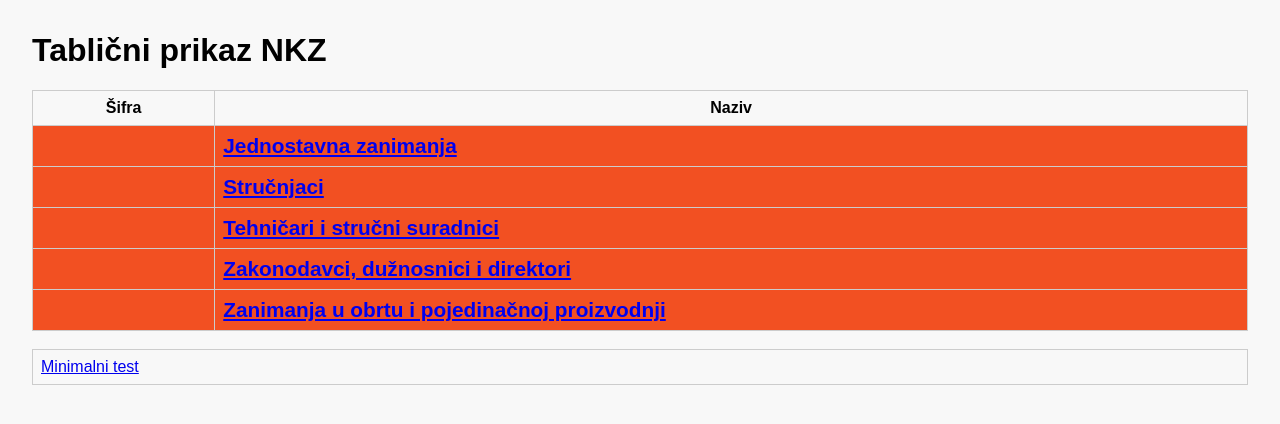
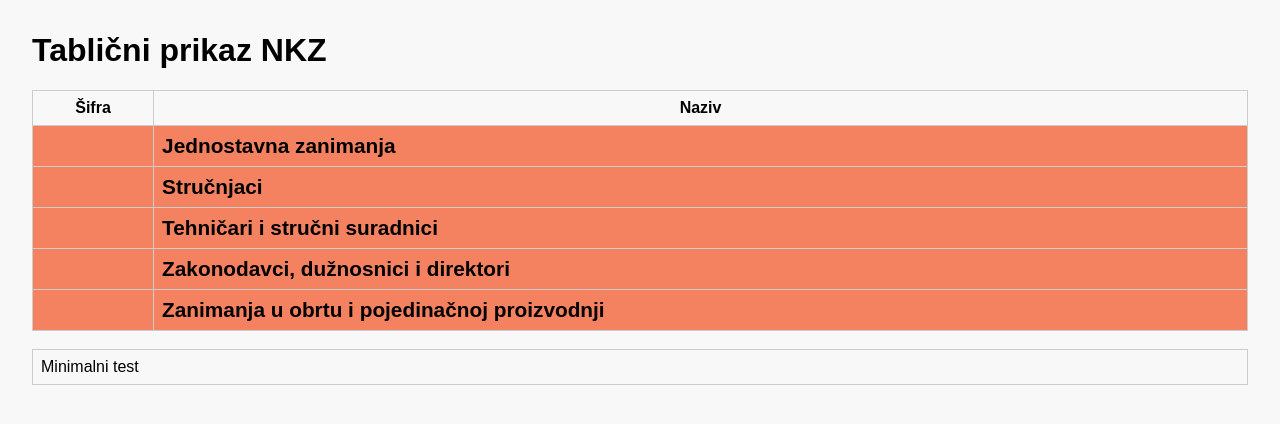
Before and after one commit to gluncic/NKZ10, a FastAPI app: page / in a window 1280 px wide. Shown: the top 424 px of the page. Run offline with FastAPI, Linux system fonts and the light colour scheme; some libraries are stand-ins or nearby versions.

Commit message:
Update index.html

```diff
--- a/templates/index.html
+++ b/templates/index.html
@@ -24,19 +24,24 @@
             border: 1px solid #ccc;
             padding: 8px;
         }
-        /* Rod - prva razina */
+        /* Postavlja širinu prve kolone tako da stane sedmeroznamenkasti broj + male margine */
+        table.zanimanja-table th:first-child,
+        table.zanimanja-table td:first-child {
+            width: 9ch;
+        }
+        /* Rod (prva razina) */
         .rod-row {
-            background-color: #F25022; /* Microsoft narančasta */
+            background-color: rgba(242,80,34,0.7); /* Poluprozirna Microsoft narančasta */
             font-size: 1.3em;
             font-weight: bold;
         }
-        /* Skupina - druga razina */
+        /* Skupina (druga razina) */
         .group-row {
-            background-color: #0078D7; /* Microsoft plava */
+            background-color: rgba(0,120,215,0.7); /* Poluprozirna Microsoft plava */
             font-size: 1.1em;
             font-weight: bold;
         }
-        /* Zanimanje - treća razina */
+        /* Zanimanje (treća razina) */
         .occupation-row {
             background-color: #ffffff; /* Bijela */
             font-size: 1em;
@@ -48,6 +53,11 @@
             font-style: italic;
             border-radius: 5px;
         }
+        /* Uklanja podcrtavanje i postavlja tekst crnom bojom za sve linkove */
+        a {
+            text-decoration: none;
+            color: black;
+        }
     </style>
 </head>
 <body>
@@ -56,7 +66,7 @@
     <table class="zanimanja-table">
       <thead>
         <tr>
-          <th style="width: 15%;">Šifra</th>
+          <th>Šifra</th>
           <th>Naziv</th>
         </tr>
       </thead>
@@ -79,7 +89,7 @@
     </table>
 
     <br>
-    <!-- Minimalni test (klik dodaje redak s 'Test uspješan!') -->
+    <!-- Minimalni test htmx link -->
     <table class="zanimanja-table">
       <tbody id="test-tbody">
         <tr>
```
